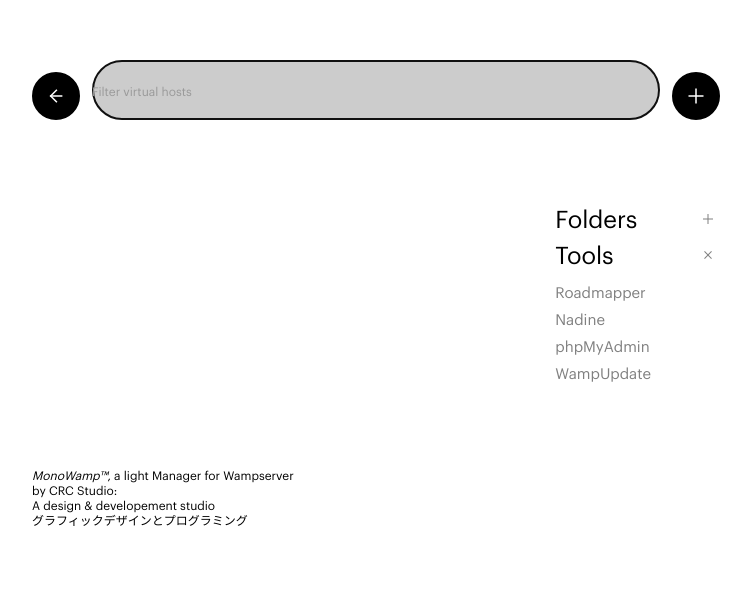
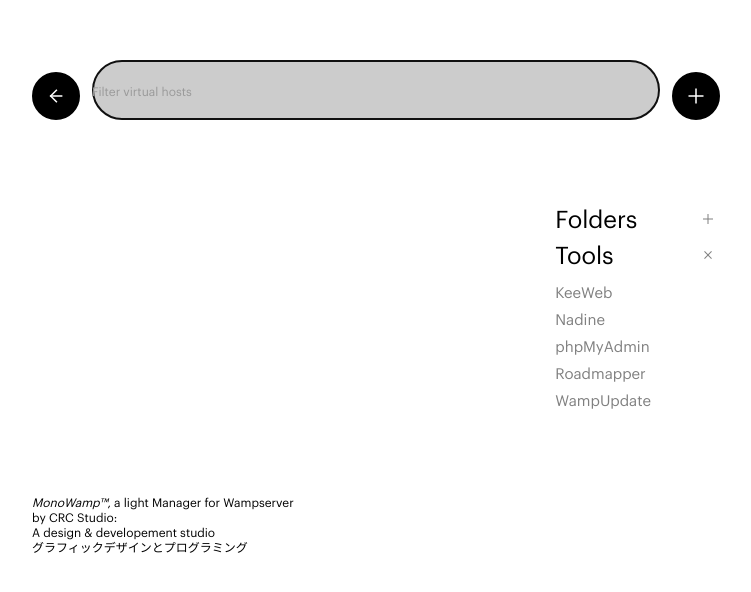
Before and after one commit to CRC-Studio/wampmono, a PHP site: page /nadine/ in a window 1280 px wide. Shown: the top 592 px of the page, without its empty margins (264-1015 px from the left). Run offline with PHP 8.4, Linux system fonts and the light colour scheme; some web fonts are replaced.

Commit message:
🤖 Wampmono__v013

```diff
--- a/assets/js/modules/_m-search.js
+++ b/assets/js/modules/_m-search.js
@@ -21,7 +21,7 @@ function searchHideParents() {
     });
 
     // Affiche ou cache le parent en conséquence
-    $vhosts.style.display = allHidden ? 'none' : 'block';
+    $vhosts.style.display = allHidden ? 'none' : 'flex';
   });
 }
 searchHideParents();
--- a/index.php
+++ b/index.php
@@ -115,8 +115,8 @@ include  __DIR__ . '/templates/t__head.php';
           </div>
           <div class="m-acd-wrp">
             <div class="l-ftp-lnks m-flc m-flg05">
-              <a href="https://road.crc.studio/" target='_blank' class="l-ftp-lnk m-flx m-flg05">
-                <span class="m-body m-txt-g">Roadmapper</span>
+              <a href="https://app.keeweb.info/" target='_blank' class="l-ftp-lnk m-flx m-flg05">
+                <span class="m-body m-txt-g">KeeWeb</span>
                 <span class="l-ftp-ico m-mta e-off"><?php the_ico('arrow_top_right'); ?></span>
               </a>
               <a href="http://localhost/nadine/" target='_blank' class="l-ftp-lnk m-flx m-flg05">
@@ -125,6 +125,10 @@ include  __DIR__ . '/templates/t__head.php';
               </a>
               <a href="http://localhost/phpmyadmin/" target='_blank' class="l-ftp-lnk m-flx m-flg05">
                 <span class="m-body m-txt-g">phpMyAdmin</span>
+                <span class="l-ftp-ico m-mta e-off"><?php the_ico('arrow_top_right'); ?></span>
+              </a>
+              <a href="https://road.crc.studio/" target='_blank' class="l-ftp-lnk m-flx m-flg05">
+                <span class="m-body m-txt-g">Roadmapper</span>
                 <span class="l-ftp-ico m-mta e-off"><?php the_ico('arrow_top_right'); ?></span>
               </a>
               <a href="https://wampserver.aviatechno.net/" target='_blank' class="l-ftp-lnk m-flx m-flg05">
```
